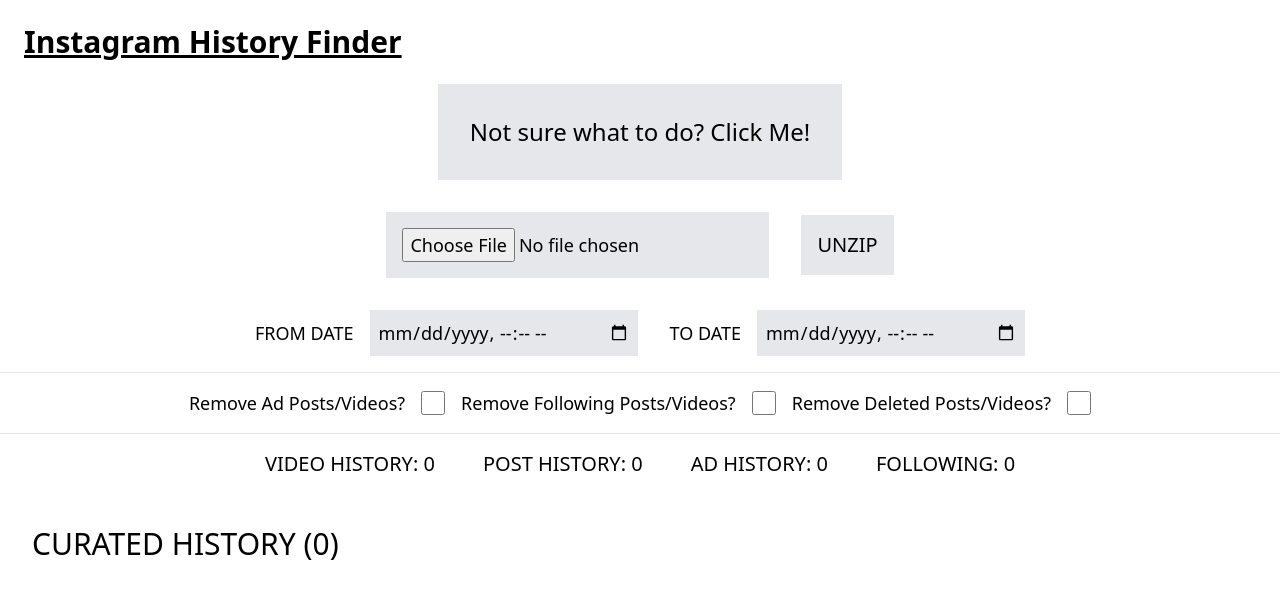
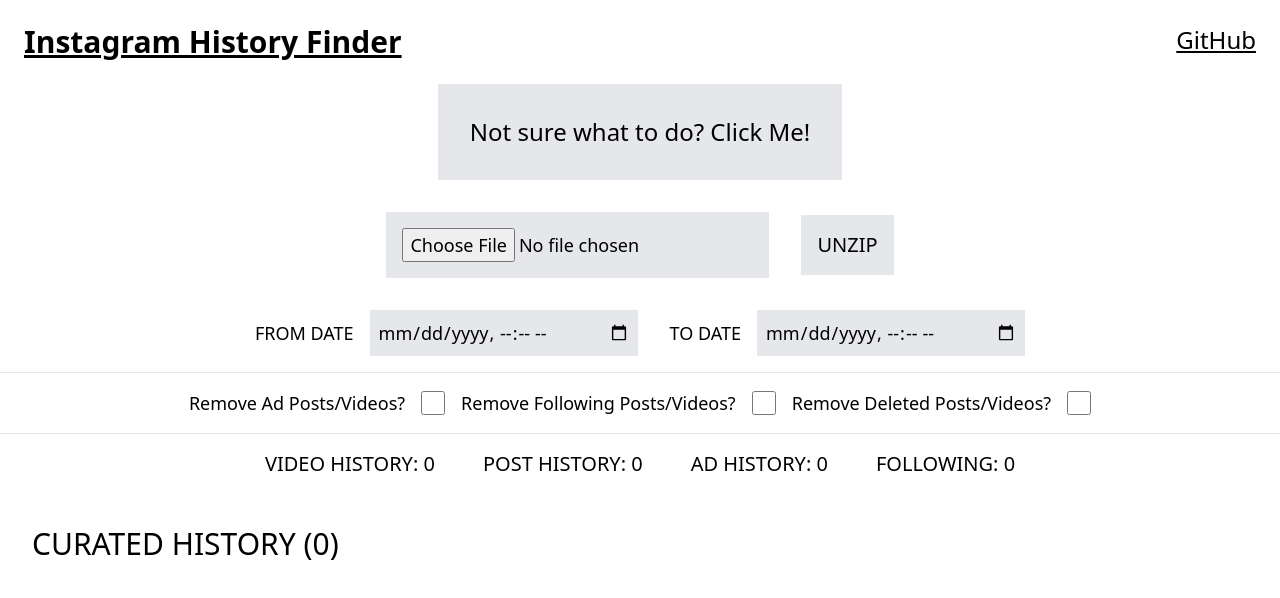
Before and after one commit to tediferJones/instagram-history-finder, a React (Create React App) app: page / in a window 1280 px wide. Shown: the top 598 px of the page. Built offline with nearby package versions, Linux system fonts and the light colour scheme.

Commit message:
Minor styling changes, added github link, and added error handling for when no file is selected

```diff
--- a/src/App.js
+++ b/src/App.js
@@ -70,7 +70,12 @@
 
   return (
     <div>
-      <h1 className='text-3xl font-bold underline m-6'>Instagram History Finder</h1>
+      <div className='flex justify-between'>
+        <h1 className='text-3xl font-bold underline m-6'>Instagram History Finder</h1>
+        <a className='text-2xl p-4 m-2 underline duration-700 hover:bg-gray-600 hover:text-white'
+          href='https://github.com/tediferJones/instagram-history-finder'
+        >GitHub</a>
+      </div>
       <Guide />
       <FileSelector setInitialState={setInitialState} />
       <FilterSelector
@@ -95,7 +100,7 @@
 
 // TO-DO
 //    - Add error handling to FileSelector, see file for more details
-//      - Add error handling for when no zip file is selected, just throw an error saying no file selected
+//      - If one our desired files cannot be found, just use an empty array
 //    - Styling: Tailwind Cheat Sheet: https://nerdcave.com/tailwind-cheat-sheet
 //    - Add filters to show only videos or only posts
 
--- a/src/components/CuratedHistory.js
+++ b/src/components/CuratedHistory.js
@@ -43,7 +43,7 @@
             <a className='p-4 m-4 w-full xl:w-3/5 sm:flex duration-700 bg-gray-200 hover:bg-gray-600 hover:text-white hover:border-white'
               href={`https://www.instagram.com/${item.author}`}
               key={uuidv4()}>
-              <h3 className='flex-1 m-auto text-center'>{item.author}</h3>
+              <h3 className='flex-1 m-auto text-center'>@{item.author}</h3>
               <h3 className='flex-1 m-auto text-center border-current sm:border-l-2 sm:border-r-2'>{item.time}</h3>
               <h3 className='flex-1 m-auto text-center'>{item.postType}</h3>
             </a>
--- a/src/components/FileSelector.js
+++ b/src/components/FileSelector.js
@@ -1,9 +1,21 @@
 import JSZip from 'jszip';
+import { useState } from 'react';
+import { v4 as uuidv4 } from 'uuid';
 
 function FileSelector(props) {
+  // rename to errors, and make it an array of strings
+  // if array is longer than 0, display errors to user
+  const [errors, setErrors] = useState([]);
+
   function getFiles(e) {
     e.preventDefault();
     const file = e.target.fileSelect.files[0];
+    if (file === undefined) {
+      setErrors(errors.concat('Error: No File Selected'))
+      return
+    } else {
+      setErrors(errors.filter(err => err !== 'Error: No File Selected'))
+    }
     const reader = new FileReader();
     reader.readAsArrayBuffer(file);
 
@@ -14,6 +26,9 @@
       const unzippedData = await JSZip.loadAsync(e.target.result)
 
       // NEEDS ERROR HANDLING for cases like: 'Couldn't find videos_watched.json'
+      // If a file is not found, append a relevant error message to errors state, and set that variable to an empty array
+      // console.log(Object.keys(unzippedData.files).includes('ads_and_topics/videos_watched.json'))
+      // const availableFiles = Object.keys(unzippedData.files);
 
       // then grab the files (i.e. buffers) we want, and convert them to strings, then parse strings into JS objects
       // Also sanitize objects and add extra params if needed
@@ -52,6 +67,7 @@
   }
 
   return (
+    <>
       <form onSubmit={getFiles} className='flex flex-wrap justify-center items-center p-8 gap-8 max-w-full'>
         <input
           className='flex-shrink text-lg bg-gray-200 p-4 cursor-pointer duration-700 hover:bg-gray-600 hover:text-white'
@@ -63,6 +79,14 @@
         <button className='text-xl bg-gray-200 p-4 hover:bg-gray-600 hover:text-white duration-700'
         >UNZIP</button>
       </form>
+      {errors.map(err => {
+        return (
+          <h3 className='text-2xl semi-bold p-8 pt-0 flex justify-center items-center'
+            key={uuidv4()}
+          >{err}</h3>
+        )
+      })}
+    </>
   )
 }
 
```
Lines whose indentation alone changed are shown as unchanged.
